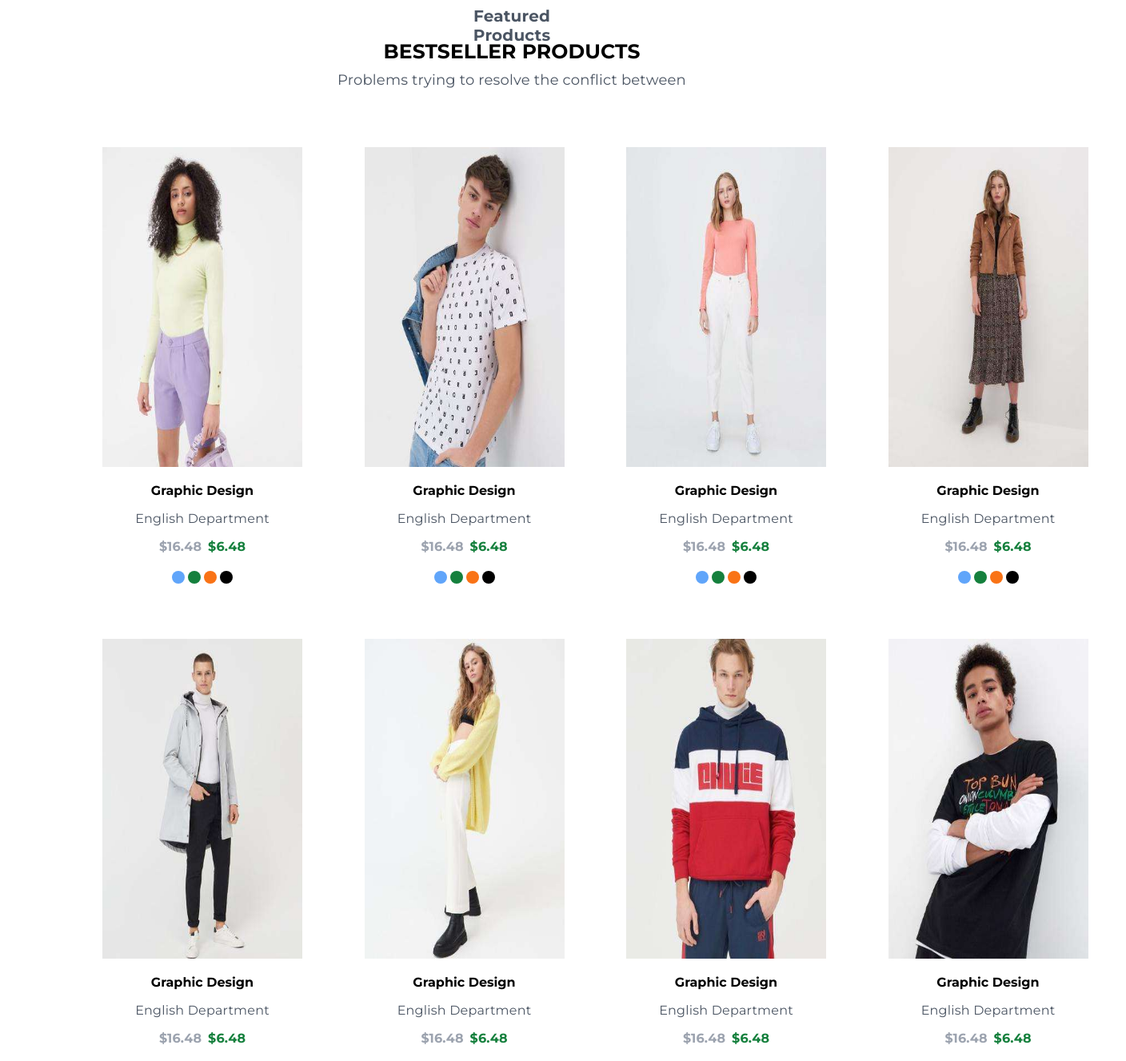
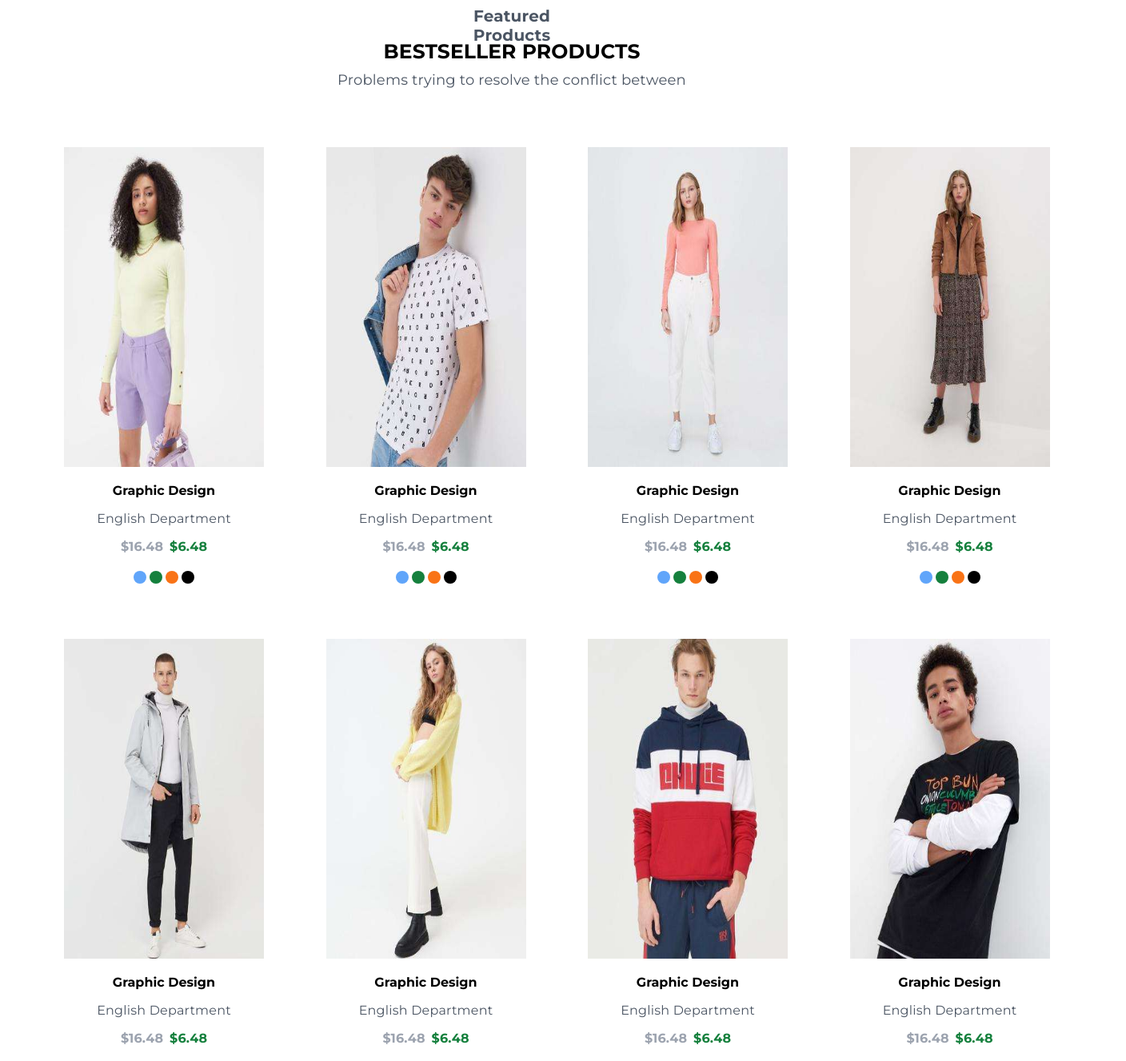
Before and after one commit to Muneeb350/UI-UX-hackathon, a Next.js app: page / in a window 1280 px wide. Shown: the part 1660-2987 px from the top of the page at 80% size, 1408 px wide, since content can reach past the window. Built offline with nearby package versions, Linux system fonts and the light colour scheme.

Commit message:
width changes

```diff
--- a/src/components/Product.tsx
+++ b/src/components/Product.tsx
@@ -24,7 +24,7 @@ const Product = () => {
         {/* Text area end */}
 
           {/* Image Parent 1st row */}
-        <div className='container pt-16 justify-center grid lg:grid-cols-4 lg:h-[615px] md:h-[1500px]  gap-[30px] md:grid-cols-2 sm:grid-rows-0 lg:ml-32 md:ml-28 '>
+        <div className='container pt-16 justify-center grid lg:grid-cols-4 lg:h-[615px] md:h-[1500px]  gap-[30px] md:grid-cols-2 sm:grid-rows-0 lg:ml-20 md:ml-28 '>
 
           {/* Image Child Div */}
             <div className='w-[250px] h-[615px] gap-[30px]'>
@@ -214,7 +214,7 @@ const Product = () => {
 
 
                {/* Parent Of 2nd row image */}
-          <div className='container pt-16 justify-center grid lg:grid-cols-4 h-[615px] gap-[30px] md:grid-cols-2 sm:grid-rows-0 lg:ml-32 md:ml-28 '>
+          <div className='container pt-16 justify-center grid lg:grid-cols-4 h-[615px] gap-[30px] md:grid-cols-2 sm:grid-rows-0 lg:ml-20 md:ml-28 '>
             {/* image 5 start */}
                <div className='w-[250px] h-[615px] gap-[30px]'>
                   <img src="/Product 5.jpeg" alt="" className='w-[290px] h-[400px]'/>
```
